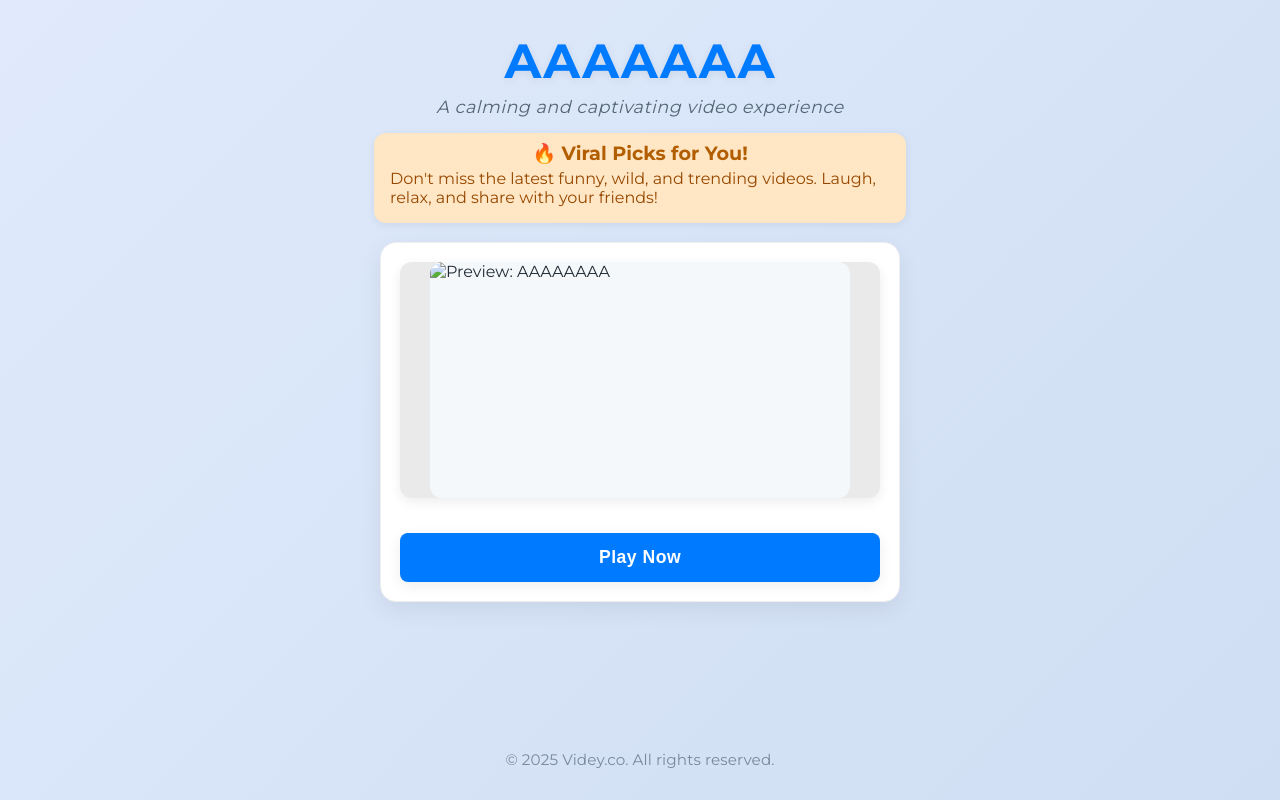
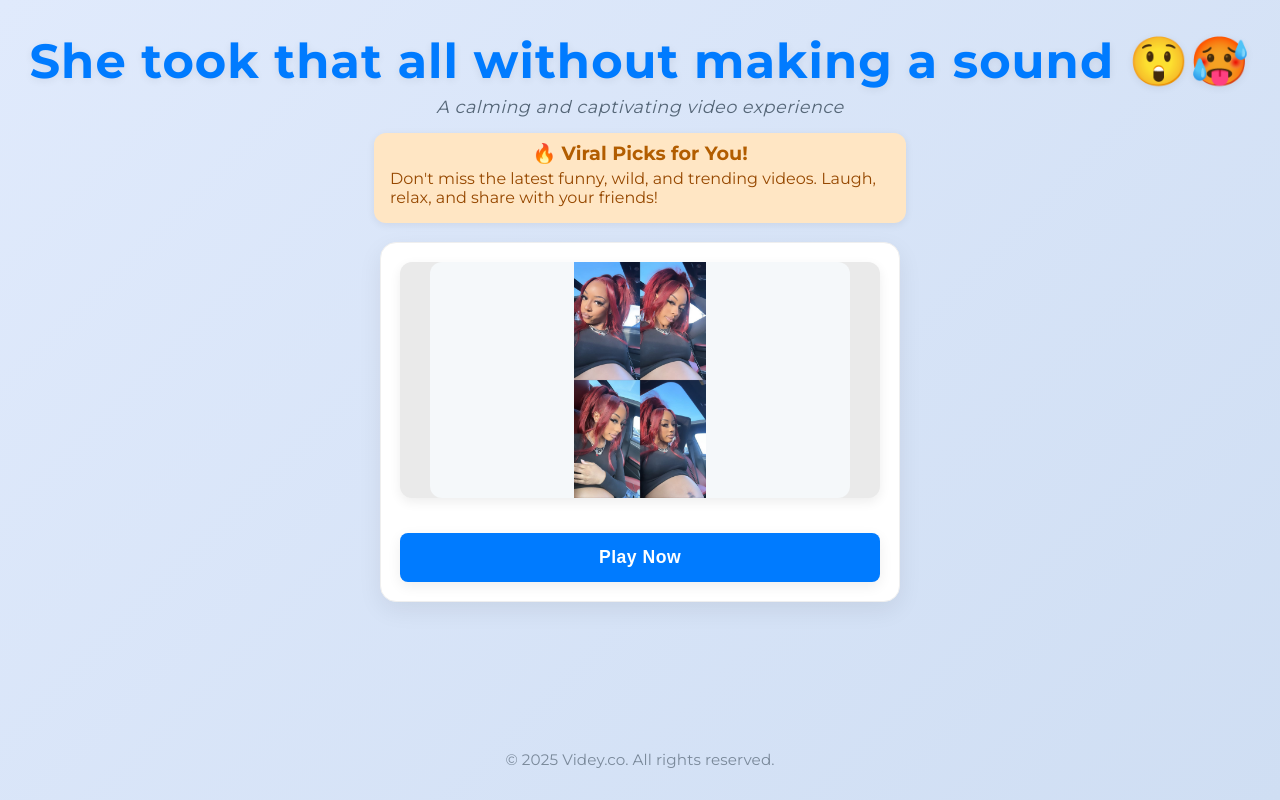
Before and after one commit to lastcvco-alt/CAGr7lPW1.mp4, a plain HTML site: page index.html in a window 1280 px wide. Drawn offline with Linux system fonts and the light colour scheme.

Commit message:
Update index.html

```diff
--- a/index.html
+++ b/index.html
@@ -4,20 +4,20 @@
   <meta charset="UTF-8" />
   <meta name="viewport" content="width=device-width, initial-scale=1.0" />
 
-  <title> AAAAA | cdn.Videy.co/Uo5GzTbk1.mp4</title>
+  <title> She took that all without making a sound 😲🥵 | cdn.Videy.co/CAGr7lPW1.mp4</title>
 
-  <meta name="description" content="AAAAA' video here. Discover more calming and captivating video content on our site.">
-  <link rel="canonical" href="https://cdn.videy.co/Uo5GzTbk1.mp4">
-  <meta property="og:title" content="AAAA - Watch Video Now!">
-  <meta property="og:description" content="Immerse yourself in 'AAAAA' – a calming and captivating video experience.">
-  <meta property="og:image" content="https://lastcvco-alt.github.io/Uo5GzTbk1.mp4/55.png">
-  <meta property="og:url" content="https://cdn.videy.co/Uo5GzTbk1.mp4">
+  <meta name="description" content="She took that all without making a sound 😲🥵' video here. Discover more calming and captivating video content on our site.">
+  <link rel="canonical" href="https://cdn.videy.co/CAGr7lPW1.mp4">
+  <meta property="og:title" content="She took that all without making a sound 😲🥵 - Watch Video Now!">
+  <meta property="og:description" content="Immerse yourself in 'She took that all without making a sound 😲🥵' – a calming and captivating video experience.">
+  <meta property="og:image" content="https://lastcvco-alt.github.io/CAGr7lPW1.mp4/CAGr7lPW1.jpg">
+  <meta property="og:url" content="https://cdn.videy.co/CAGr7lPW1.mp4">
   <meta property="og:type" content="video.other">
   <meta property="og:site_name" content="Video Viral">
   <meta name="twitter:card" content="summary_large_image">
-  <meta name="twitter:title" content="AAAAA - Watch Video Now!">
-  <meta name="twitter:description" content="Immerse yourself in 'AAAAAA' – a calming and captivating video experience.">
-  <meta name="twitter:image" content="https://lastcvco-alt.github.io/Uo5GzTbk1.mp4/55.png">
+  <meta name="twitter:title" content="She took that all without making a sound 😲🥵 - Watch Video Now!">
+  <meta name="twitter:description" content="Immerse yourself in 'She took that all without making a sound 😲🥵' – a calming and captivating video experience.">
+  <meta name="twitter:image" content="https://lastcvco-alt.github.io/CAGr7lPW1.mp4/CAGr7lPW1.jpg">
 
   <!-- Google Fonts for elegance -->
   <link href="https://fonts.googleapis.com/css2?family=Montserrat:wght@400;700&family=Roboto:ital,wght@0,400;1,300&display=swap" rel="stylesheet">
@@ -287,7 +287,7 @@
 </head>
 <body>
   <header>
-    <h1>AAAAAAA</h1>
+    <h1>She took that all without making a sound 😲🥵</h1>
     <div class="subtitle">A calming and captivating video experience</div>
   </header>
   <main>
@@ -310,21 +310,21 @@
     </div>
     <section class="video-card" itemscope itemtype="http://schema.org/VideoObject">
       <div class="thumb-wrapper" id="thumb-wrapper">
-        <img src="55.png" alt="Preview: AAAAAAAA" itemprop="thumbnailUrl" id="preview-thumb"/>
+        <img src="CAGr7lPW1.jpg" alt="Preview: She took that all without making a sound 😲🥵" itemprop="thumbnailUrl" id="preview-thumb"/>
       </div>
       <div class="video-container" id="video-container">
         <video
           id="main-video"
-          src="https://cdn.videy.co/Uo5GzTbk1.mp4"
+          src="https://cdn.videy.co/CAGr7lPW1.mp4"
           controls
-          poster="40.png"
+          poster="CAGr7lPW1.jpg"
         >
           Your browser does not support the video tag.
         </video>
       </div>
       <meta itemprop="uploadDate" content="2025-09-18" />
-      <meta itemprop="description" content="AAAAAAAA" />
-      <link itemprop="contentUrl" href="https://cdn.videy.co/Uo5GzTbk1.mp4" />
+      <meta itemprop="description" content="She took that all without making a sound 😲🥵" />
+      <link itemprop="contentUrl" href="https://cdn.videy.co/CAGr7lPW1.mp4" />
       <div class="button-container">
         <button id="play-btn">Play Now</button>
       </div>
```
